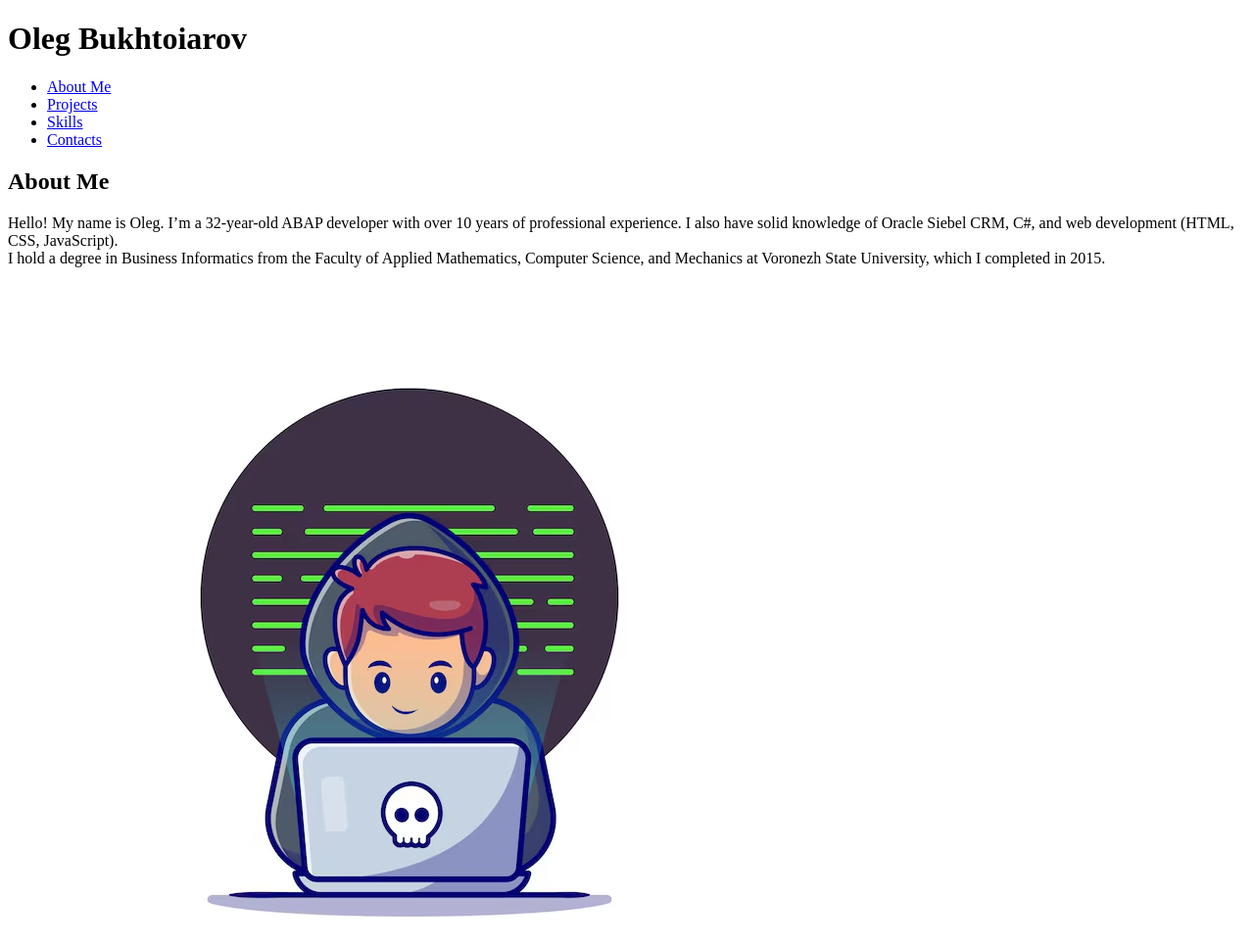
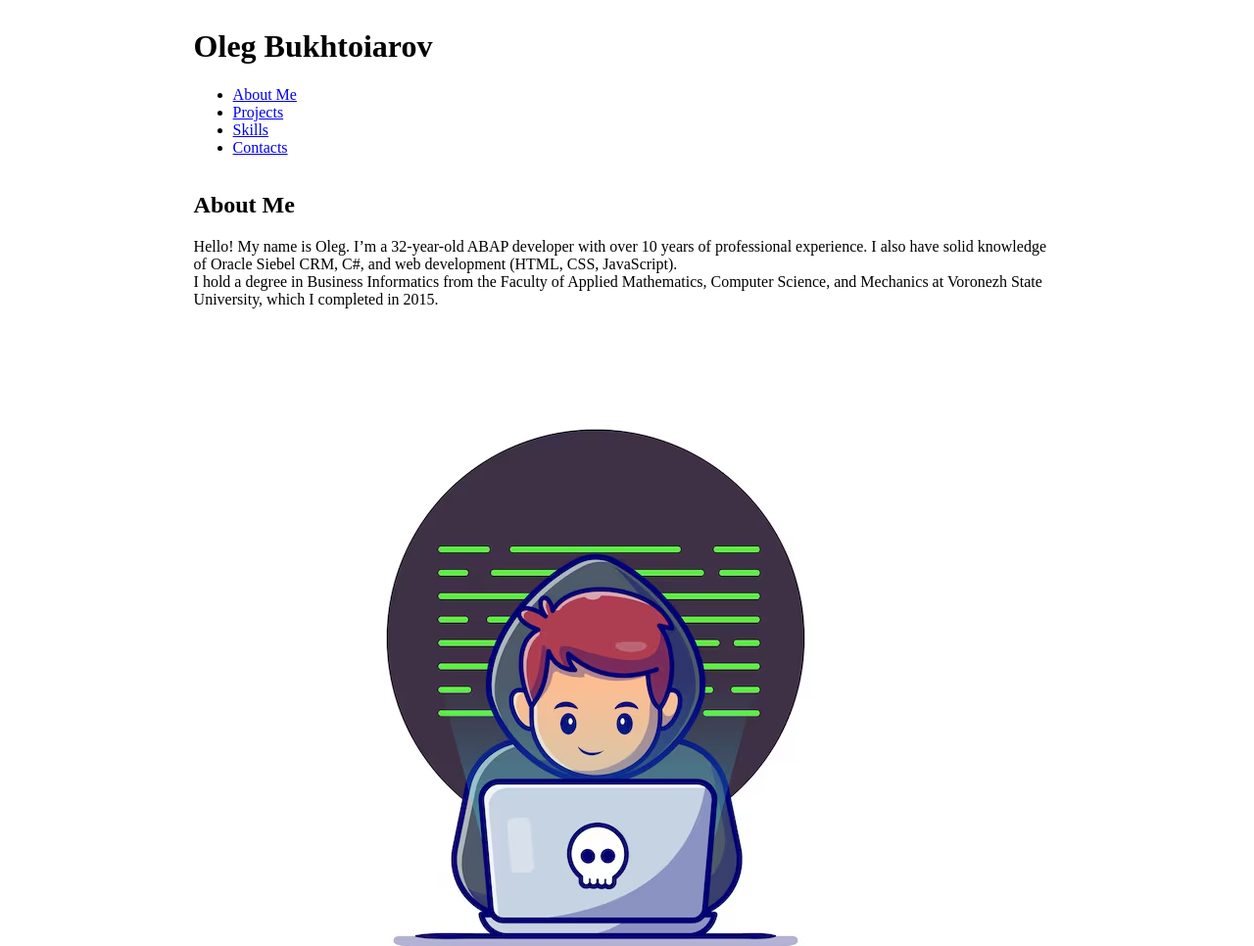
Before and after one commit to OBukh1993/portfolioProject, a plain HTML site: page index.html in a window 1280 px wide. Shown: the top 966 px of the page at 98% size. Drawn offline with Linux system fonts and the light colour scheme.

Commit message:
Add basic layout of the page using Grid

```diff
--- a/index.html
+++ b/index.html
@@ -11,6 +11,7 @@
 </head>
 
 <body>
+    <div class="app-layout">
         <header>
             <h1>Oleg Bukhtoiarov</h1>
             <nav>
@@ -27,9 +28,12 @@
             <section id="about">
                 <h2>About Me</h2>
                 <p id="about-text">
-                    Hello! My name is Oleg. I’m a 32-year-old ABAP developer with over 10 years of professional experience.
-                    I also have solid knowledge of Oracle Siebel CRM, C#, and web development (HTML, CSS, JavaScript).<br>
-                    I hold a degree in Business Informatics from the Faculty of Applied Mathematics, Computer Science, and
+                    Hello! My name is Oleg. I’m a 32-year-old ABAP developer with over 10 years of professional
+                    experience.
+                    I also have solid knowledge of Oracle Siebel CRM, C#, and web development (HTML, CSS,
+                    JavaScript).<br>
+                    I hold a degree in Business Informatics from the Faculty of Applied Mathematics, Computer Science,
+                    and
                     Mechanics at Voronezh State University, which I completed in 2015.
                 </p>
                 <figure>
@@ -47,7 +51,8 @@
                             <h4>VTB Bank</h4>
                             <p>2015–2017</p>
                             <p><strong>Position:</strong> Junior - Middle developer.</p>
-                            <p><strong>Responsibilities:</strong> support and development of Oracle Siebel CRM system for a
+                            <p><strong>Responsibilities:</strong> support and development of Oracle Siebel CRM system
+                                for a
                                 large russian bank.</p>
                             <p><strong>Technologies:</strong></p>
                             <ul>
@@ -90,7 +95,8 @@
                             <h4>Merk</h4>
                             <p>2018–2019</p>
                             <p><strong>Position:</strong> middle - senior ABAP developer.</p>
-                            <p><strong>Responsibilities:</strong> adaptation, configuration and development of ASAPIO CIT
+                            <p><strong>Responsibilities:</strong> adaptation, configuration and development of ASAPIO
+                                CIT
                                 tool,
                                 custom ABAP development for Merk GmbH.</p>
                             <p><strong>Technologies:</strong></p>
@@ -108,7 +114,8 @@
                             <h4>ABAP performance</h4>
                             <p>2019-2020</p>
                             <p><strong>Position:</strong> ABAP performance consultant.</p>
-                            <p><strong>Responsibilities:</strong> performance analysis of various aspects of SAP system and
+                            <p><strong>Responsibilities:</strong> performance analysis of various aspects of SAP system
+                                and
                                 ABAP code for different SAP clients in Russia and Europe.</p>
                             <p><strong>Technologies:</strong></p>
                             <ul>
@@ -127,7 +134,8 @@
                             <h4>LDM project</h4>
                             <p>2020-2023</p>
                             <p><strong>Position:</strong> senior ABAP/SAPUI5 developer.</p>
-                            <p><strong>Responsibilities:</strong> support and development of a custom extension of SAP DMS
+                            <p><strong>Responsibilities:</strong> support and development of a custom extension of SAP
+                                DMS
                                 module.</p>
                             <p><strong>Technologies:</strong></p>
                             <ul>
@@ -148,7 +156,8 @@
                             <h4>LDM project</h4>
                             <p>2023-Present</p>
                             <p><strong>Position:</strong> senior ABAP/SAPUI5 developer.</p>
-                            <p><strong>Responsibilities:</strong> support and development of a custom extension of SAP DMS
+                            <p><strong>Responsibilities:</strong> support and development of a custom extension of SAP
+                                DMS
                                 module.</p>
                             <p><strong>Technologies:</strong></p>
                             <ul>
@@ -179,6 +188,7 @@
         <footer>
             <p><strong>Made by Oleg Bukhtoiarov</strong></p>
         </footer>
+    </div>
 </body>
 
 </html>
--- a/style.css
+++ b/style.css
@@ -0,0 +1,23 @@
+.app-layout {
+    display: grid;
+    grid-template-areas: ". header ."
+                         ". main ."
+                         ". footer .";
+    grid-template-columns: minmax(24px, 1fr)
+                           minmax(0, min(70%, 1200px))
+                           minmax(24px, 1fr);
+    grid-template-rows: auto 1fr auto;
+    min-height: 100vh;
+}
+
+header {
+    grid-area: header;
+}
+
+main {
+    grid-area: main;
+}
+
+footer {
+    grid-area: footer;
+}
```
Lines whose indentation alone changed are shown as unchanged.
